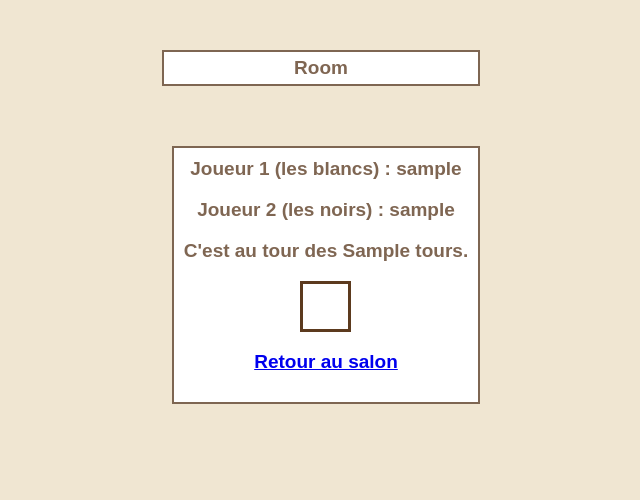
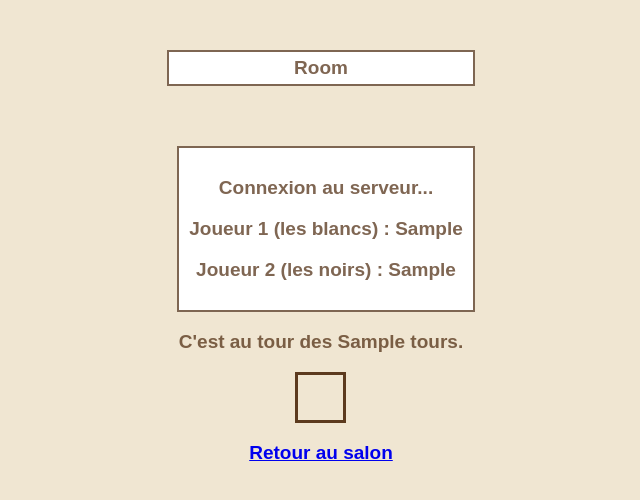
Before and after one commit to Matthias-iut/INTerDames, a Django app: template interdames/main/templates/main/room.html in a window 1280 px wide. Shown: the part 72-572 px from the top of the page, without its empty margins (319-959 px from the left). Run offline with Django 5.2, Linux system fonts and the light colour scheme; the template is opened without the code that fills it: most values are stand-ins (such as "Sample title", 1, 10 or a date in 2020).

Commit message:
feat: connexion à la room avec HTMX

```diff
--- a/interdames/main/templates/main/base.html
+++ b/interdames/main/templates/main/base.html
@@ -6,6 +6,9 @@
     <meta charset="utf-8">
     <title>INTerDames</title>
     <link rel="stylesheet" href="{% static 'main/style.css' %}">
+    <script src="https://unpkg.com/htmx.org@2"></script>
+    <script src="https://unpkg.com/htmx-ext-ws@2"></script>
+
 </head>
 <body>
     <header>
--- a/interdames/main/templates/main/room.html
+++ b/interdames/main/templates/main/room.html
@@ -2,16 +2,6 @@
 
 {% block contenu %}
 <div class="welcome">Room</div>
-
-
-<div class="connection">Joueur 1 (les blancs) : {{ room.player_white.username }}
-{% if room.player_black %}
-    <p>Joueur 2 (les noirs) : {{ room.player_black.username }}</p>
-{% else %}
-    <p>En attente d'un adversaire...</p>
-
-</div>
-{% endif %}
 
 {% if room.statut == 'attente' %}
 <div class="connection" >
@@ -22,8 +12,19 @@
 </div>
 {% endif %}
 
-{% include 'main/zone_jeu.html' %}
+<div hx-ext="ws" ws-connect="/ws/room/{{ room.token }}/">
+    <div class="connection">
+        <p id="etat-connexion">Connexion au serveur...</p>
+        <p>Joueur 1 (les blancs) : {{ room.user1Pseudo }}</p>
+        {% if room.user2Pseudo %}
+            <p>Joueur 2 (les noirs) : {{ room.user2Pseudo }}</p>
+        {% else %}
+            <p>En attente d'un adversaire...</p>
+        {% endif %}
+    </div>
 
+    {% include 'main/zone_jeu.html' %}
+</div>
 
 <p><a href="/salon/">Retour au salon</a></p>
 
```
